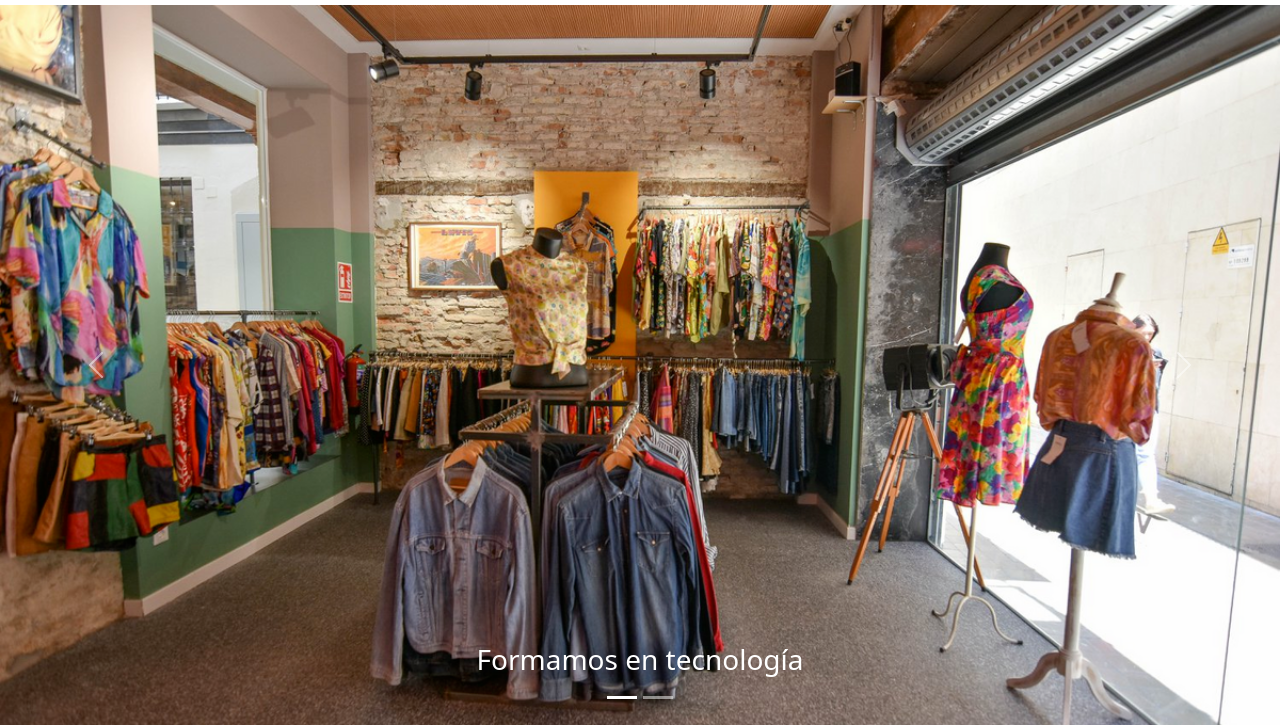
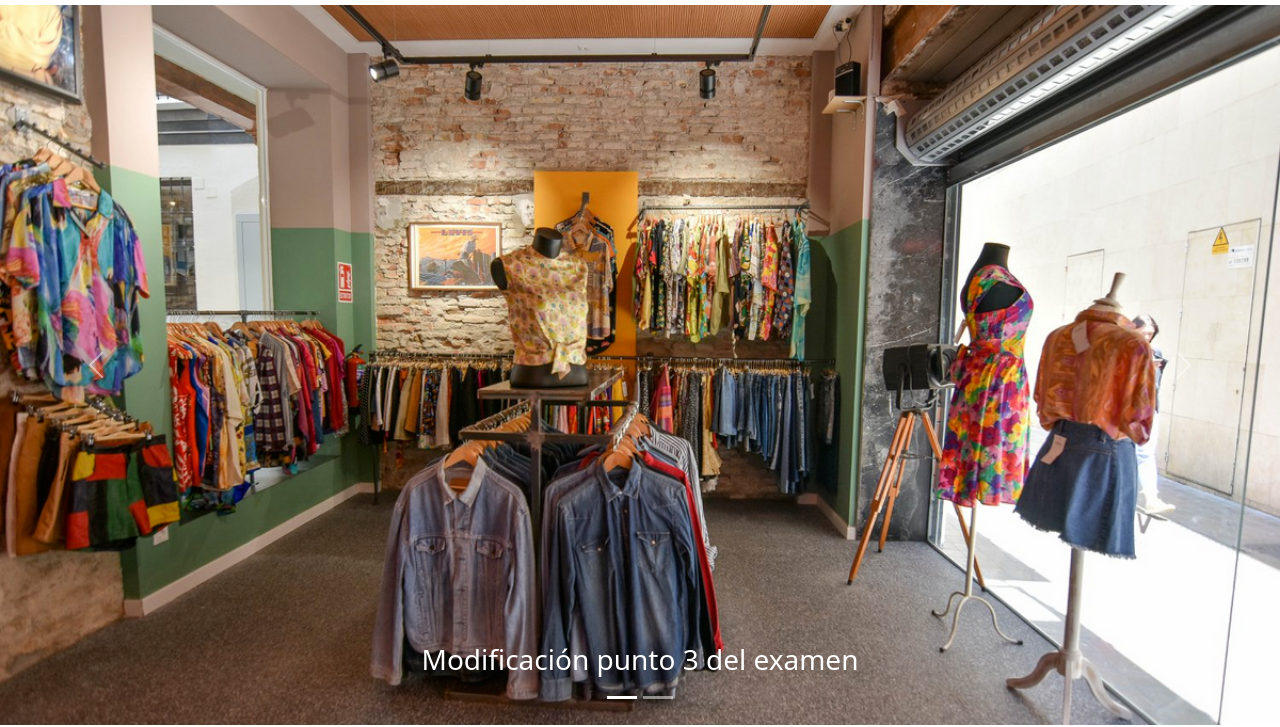
Before and after one commit to 0bealan0/primer-proyecto-git, a plain HTML site: page index.html in a window 1280 px wide. Shown: the part 99-826 px from the top of the page. Drawn offline with Linux system fonts and the light colour scheme.

Commit message:
no se percibe correctamente en la web la modificacion, hago otra para el punto 3

```diff
--- a/index.html
+++ b/index.html
@@ -114,7 +114,7 @@
                 <div class="carousel-item active">
                     <img src="assets/images/index1.png" class="d-block w-100" alt="Formamos en tecnología">
                     <div class="carousel-caption d-none d-md-block">
-                        <h3>Formamos en tecnología</h3>
+                        <h3>Modificación punto 3 del examen</h3>
                     </div>
                 </div>
                 <div class="carousel-item">
```
